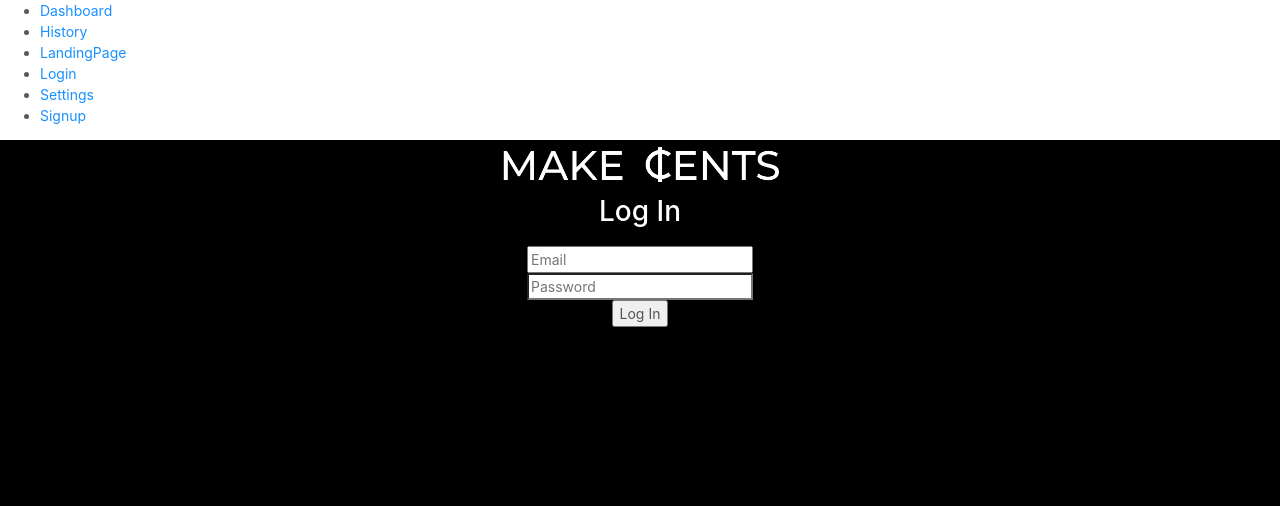
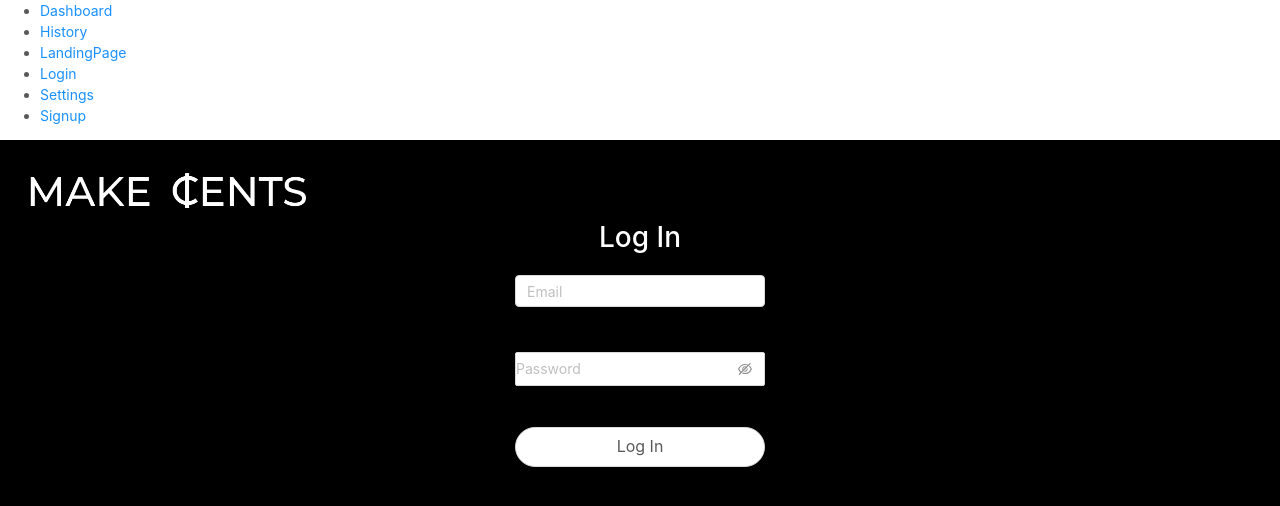
Before and after one commit to jeffrey447/makecents, a React (Create React App) app: page /login in a window 1280 px wide. Shown: the top 506 px of the page. Built offline with nearby package versions, Linux system fonts and the light colour scheme; what webfontloader would draw is missing.

Commit message:
Subbed out normal elements w/ antdesign

```diff
--- a/src/Components/Login/index.js
+++ b/src/Components/Login/index.js
@@ -1,11 +1,10 @@
 import React from "react";
 import logo from '../../Assets/Logo.png';
+import { Form, Button, Input } from 'antd';
 import "./style.less";
 
 const Login = () => {
-    const handleLogin = (event) => {
-        event.preventDefault();
-
+    const handleLogin = values => {
         // handle login stuff
     }
 
@@ -16,17 +15,37 @@ const Login = () => {
                 <h1>Log In</h1>
             </div>
             <div className="input-container">
-                <form onSubmit={handleLogin}>
+                <Form onFinish={handleLogin}>
                     <div className="input-field">
-                        <input name="email" type="email" placeholder="Email" />
+                        <Form.Item name="email" rules={[
+                            {
+                                type: 'email',
+                                message: 'Invalid email!'
+                            },
+                            {
+                                required: true,
+                                message: 'Please input your email.'
+                            }
+                        ]}>
+                            <Input placeholder="Email" />
+                        </Form.Item>
                     </div>
                     <div className="input-field">
-                        <input name="password" type="password" placeholder="Password" />
+                        <Form.Item name="password" rules={[
+                            {
+                                required: true,
+                                message: 'Please input your password.'
+                            }
+                        ]}>
+                            <Input.Password placeholder="Password" />
+                        </Form.Item>
                     </div>
                     <div className="input-button">
-                        <button type="submit">Log In</button>
+                        <Form.Item>
+                            <Button shape="round" size="large" htmlType="submit">Log In</Button>
+                        </Form.Item>
                     </div>
-                </form>
+                </Form>
             </div>
         </div>
     );
--- a/src/Components/Login/style.less
+++ b/src/Components/Login/style.less
@@ -1,9 +1,32 @@
 .login-container {
     background-color: black;
     height: 100vh;
-    text-align: center;
 
-    h1 {
-        color: white;
+    img {
+        margin: 2% auto auto 2%;
+    }
+
+    .login-header {
+        display: flex;
+        justify-content: center;
+
+        h1 {
+            color: white;
+        }
+    }
+
+    .input-container {
+        display: flex;
+        justify-content: center;
+
+        .input-field {
+            margin-bottom: 15%;
+        }
+    }
+
+    .input-button {
+        button {
+            width: 100%;
+        }
     }
 }
```
